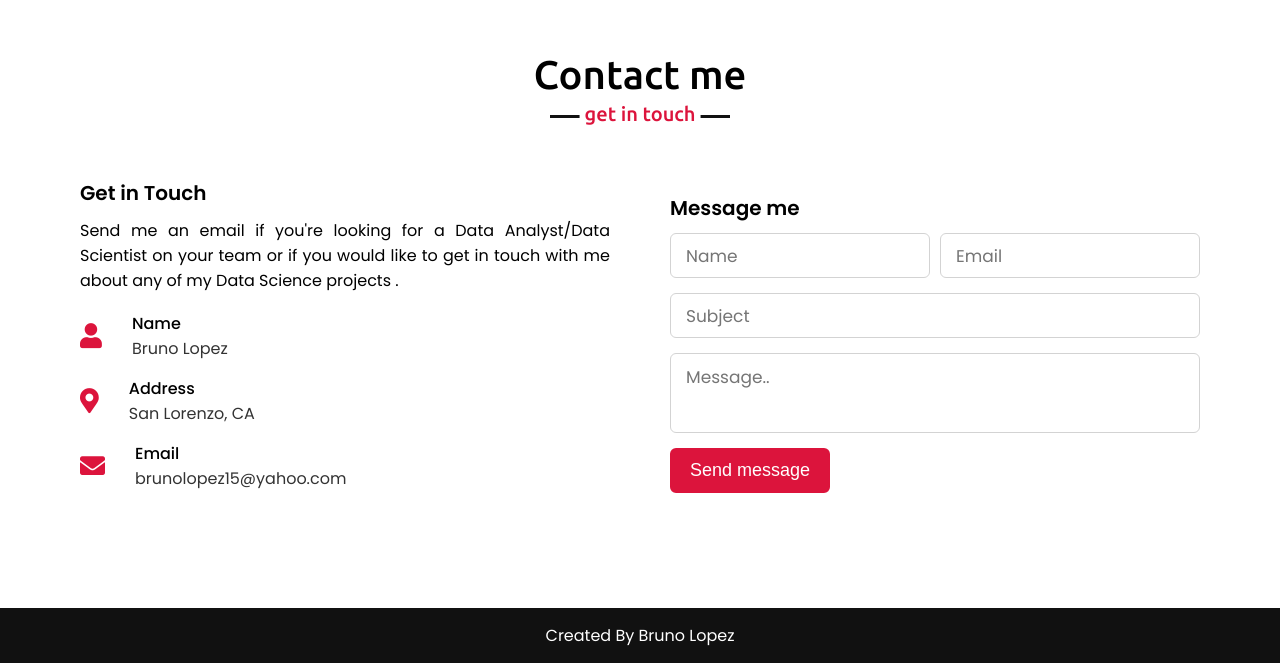
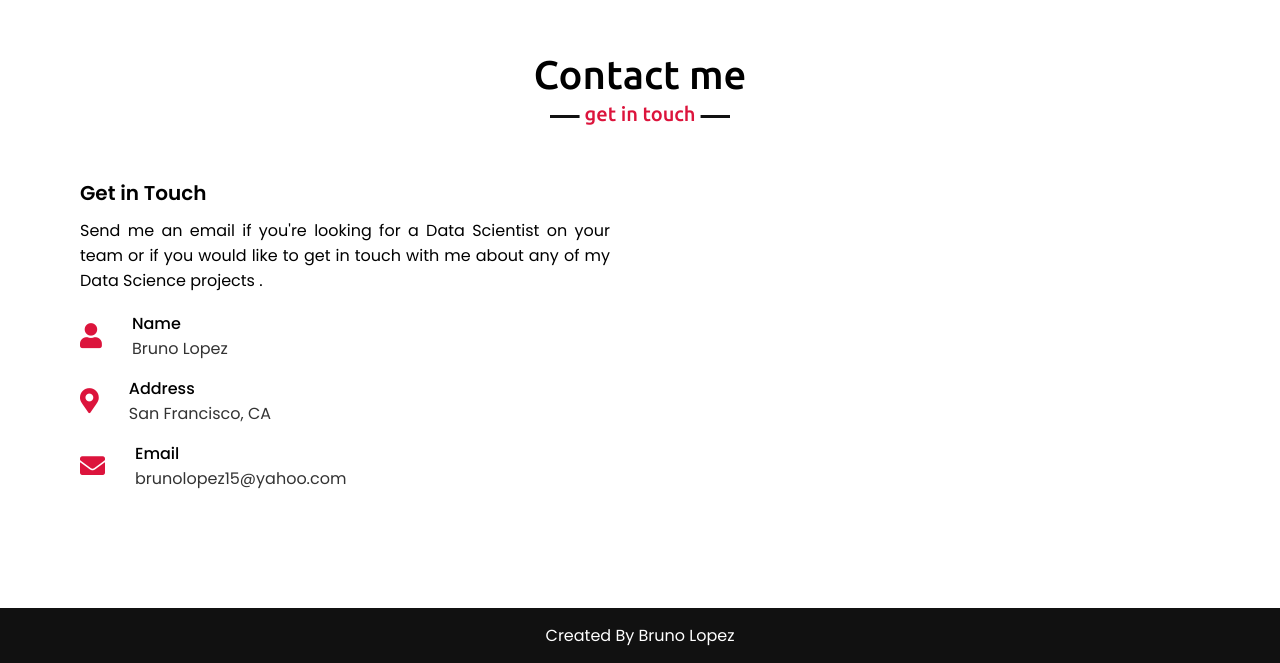
Before and after one commit to brunohlopez/brunohlopez.github.io, a plain HTML site: page index.html in a window 1280 px wide. Shown: the part 2339-3002 px from the top of the page. Drawn offline with nearby package versions, Linux system fonts and the light colour scheme.

Commit message:
removed message me box

```diff
--- a/index.html
+++ b/index.html
@@ -138,7 +138,7 @@
                 <div class="column left">
                     <div class="text">Get in Touch</div>
                     <p>Send me an email if you're looking
-                        for a Data Analyst/Data Scientist on your team or if you would like to get in touch with me
+                        for a Data Scientist on your team or if you would like to get in touch with me
                         about any of my Data Science projects .
                     </p>
                     <div class="icons">
@@ -153,7 +153,7 @@
                             <i class="fas fa-map-marker-alt"></i>
                             <div class="info">
                                 <div class="head">Address</div>
-                                <div class="sub-title">San Lorenzo, CA</div>
+                                <div class="sub-title">San Francisco, CA</div>
                             </div>
                         </div>
                         <div class="row">
@@ -164,28 +164,6 @@
                             </div>
                         </div>
                     </div>
-                </div>
-                <div class="column right">
-                    <div class="text">Message me</div>
-                    <form action="#">
-                        <div class="fields">
-                            <div class="field name">
-                                <input type="text" placeholder="Name" required>
-                            </div>
-                            <div class="field email">
-                                <input type="email" placeholder="Email" required>
-                            </div>
-                        </div>
-                        <div class="field">
-                            <input type="text" placeholder="Subject" required>
-                        </div>
-                        <div class="field textarea">
-                            <textarea cols="30" rows="10" placeholder="Message.." required></textarea>
-                        </div>
-                        <div class="button-area">
-                            <a href="mailto:brunolopez15@yahoo.com"><button type="submit">Send message</button></a>
-                        </div>
-                    </form>
                 </div>
             </div>
         </div>
```
